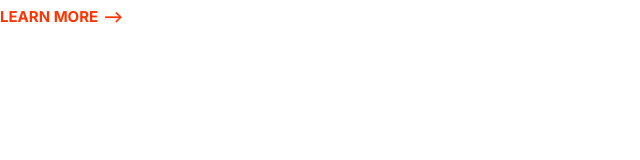
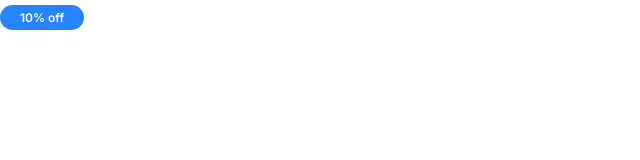
Before and after one commit to jkvithanage/Moshify, a plain HTML site: page index.html in a window 1280 px wide. Shown: the whole page, without its empty margins (0-640 px from the left). Drawn offline with Linux system fonts and the light colour scheme.

Commit message:
Build badge components.

```diff
--- a/css/styles.css
+++ b/css/styles.css
@@ -93,3 +93,37 @@
     font-size: 1.5rem;
   }
 }
+
+/* Badges */
+
+.badge {
+  border-radius: 20px;
+  font-size: 2rem;
+  font-weight: 600;
+  padding: 0.5rem 2rem;
+  white-space: nowrap;
+}
+
+.badge--primary {
+  background: var(--color-primary);
+  color: white;
+}
+
+.badge--secondary {
+  background: var(--color-secodary);
+  color: white;
+}
+
+.badge--small {
+  font-size: 1.6rem;
+}
+
+@media screen and (min-width: 1024px) {
+  .badge {
+    font-size: 1.5rem;
+  }
+
+  .badge--small {
+    font-size: 1.2rem;
+  }
+}
--- a/index.html
+++ b/index.html
@@ -8,13 +8,13 @@
     <link rel="preconnect" href="https://fonts.googleapis.com" />
     <link rel="preconnect" href="https://fonts.gstatic.com" crossorigin />
     <link
-      href="https://fonts.googleapis.com/css2?family=Inter:wght@400;700&display=swap"
+      href="https://fonts.googleapis.com/css2?family=Inter:wght@400;600;700&display=swap"
       rel="stylesheet"
     />
     <link rel="stylesheet" href="./css/normalize.css" />
     <link rel="stylesheet" href="./css/styles.css" />
   </head>
   <body>
-    <a href="#" class="link-arrow">Learn More</a>
+    <span class="badge badge--primary badge--small">10% off</span>
   </body>
 </html>
```
Also changed, not shown: components/badge.html (added, +1 -0 lines).
